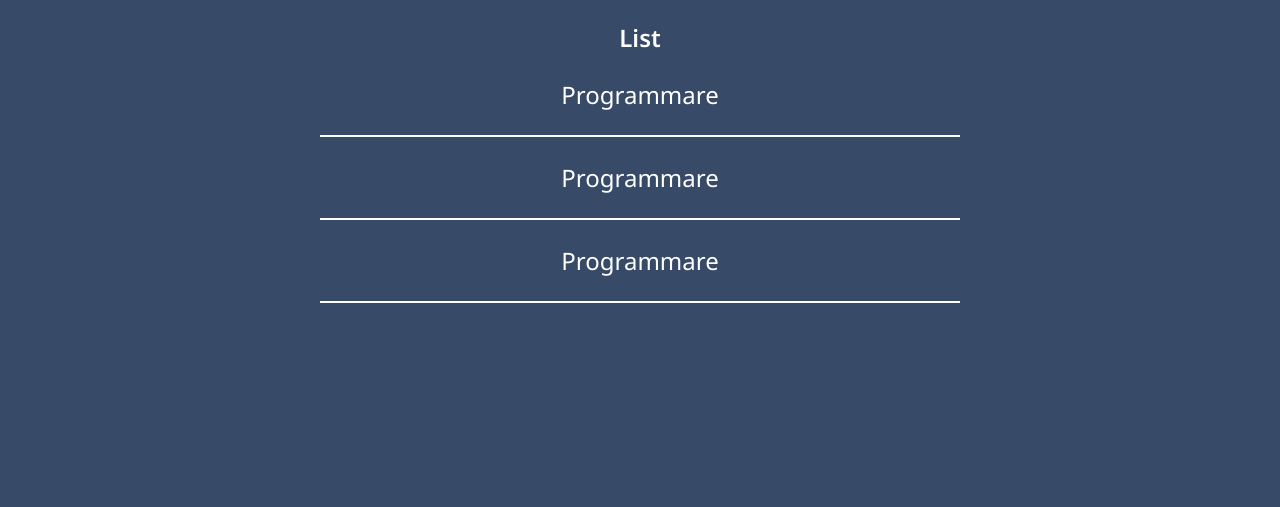
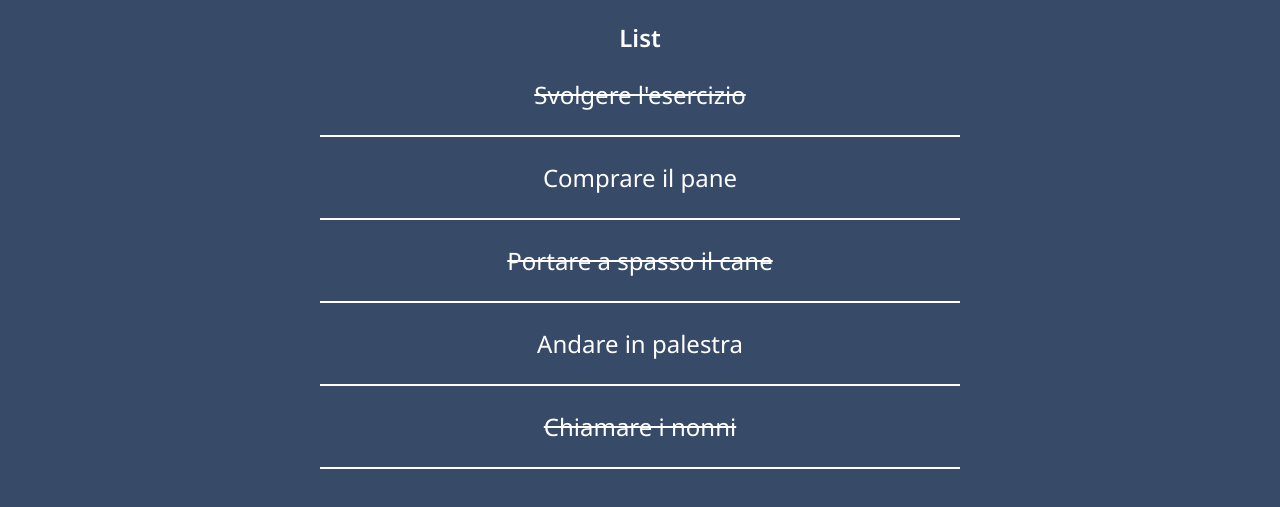
Before and after one commit to nespolisimmaco/vue-todolist, a plain HTML site: page index.html in a window 1280 px wide. Shown: the part 241-748 px from the top of the page. Drawn offline with nearby package versions, Linux system fonts and the light colour scheme.

Commit message:
Add: todo list created, if a task is already done, this is crossed out

```diff
--- a/css/style.css
+++ b/css/style.css
@@ -66,3 +66,7 @@ li {
     list-style-type: none;
     font-size: 1.5rem;
 }
+
+.completed {
+    text-decoration: line-through;
+}
--- a/index.html
+++ b/index.html
@@ -33,9 +33,7 @@
                 <!-- List -->
                 <h2>List</h2>
                 <ul>
-                    <li>Programmare</li>
-                    <li>Programmare</li>
-                    <li>Programmare</li>
+                    <li v-for="memo in toDo" :class="{'completed': isDone === memo.done}">{{ memo.text }}</li>
                 </ul>
             </div>
             <!-- End Container -->
--- a/js/script.js
+++ b/js/script.js
@@ -4,6 +4,7 @@ createApp({
     data() {
         return {
             toDoInput: "",
+            isDone: true,
             toDo: [
                 {
                     text: "Svolgere l'esercizio",
```
